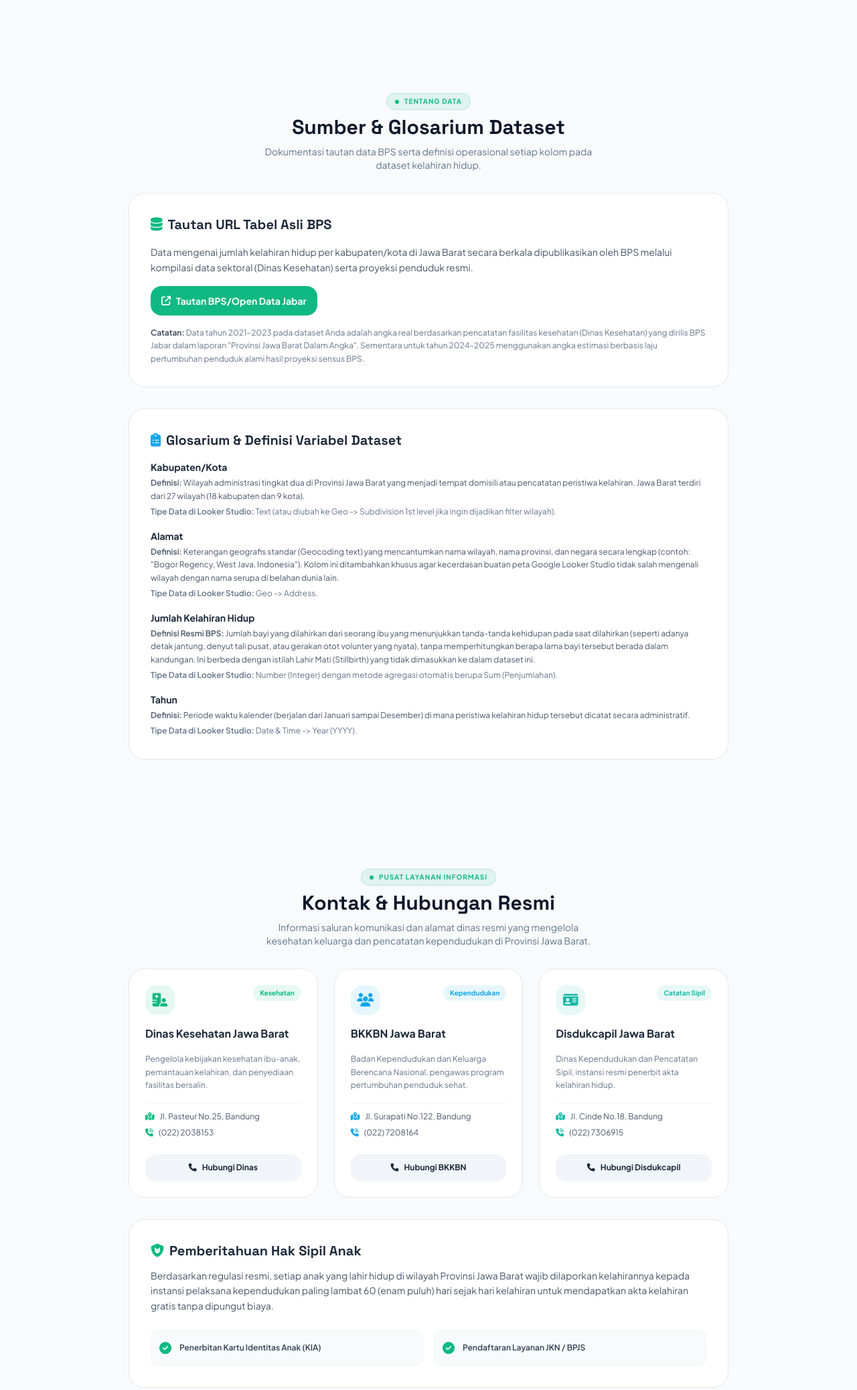
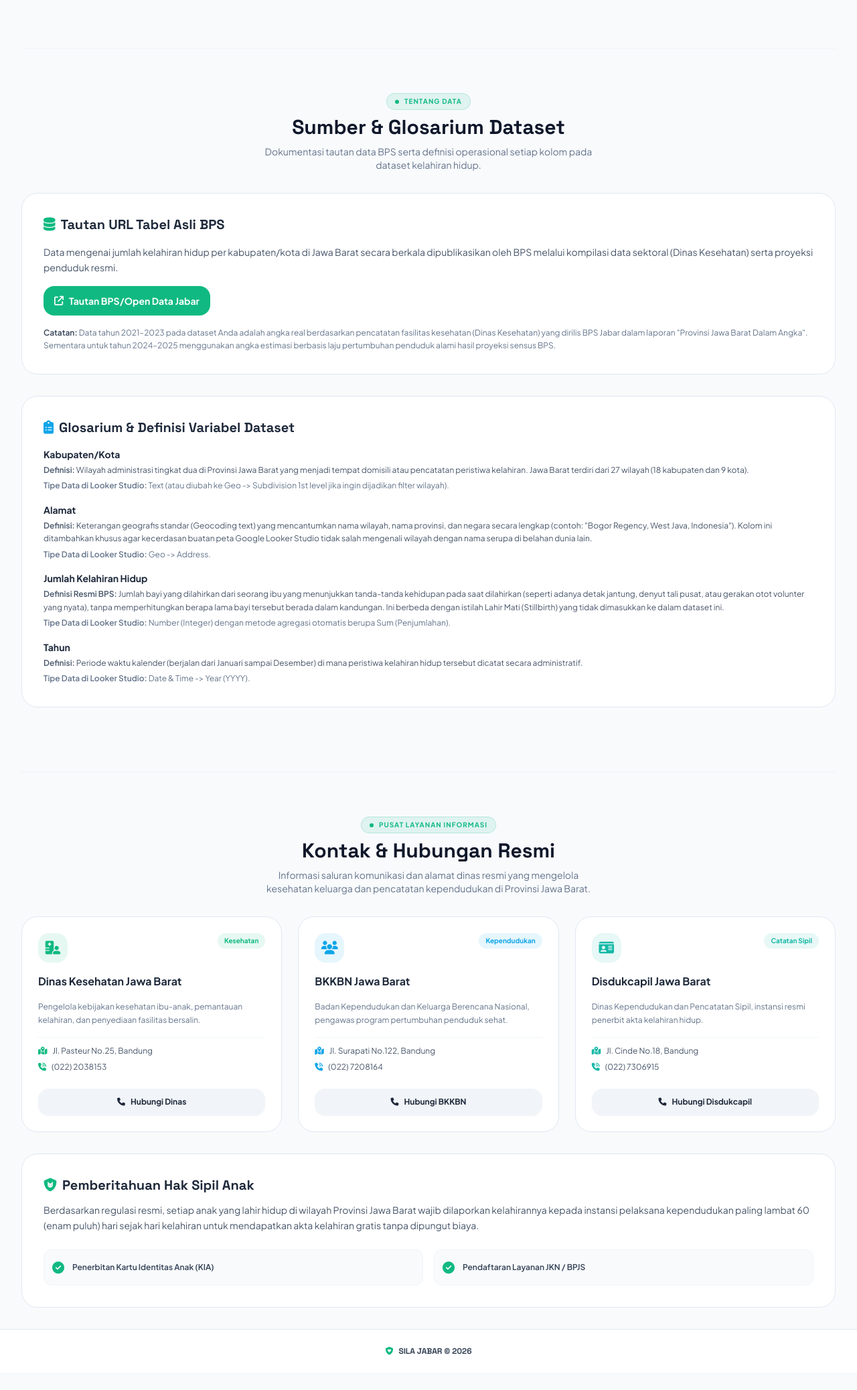
Before and after one commit to muhamadrayhan23/Sila-Jabar, a website: page Public/index.html in a window 1280 px wide. Shown: the part 2000-4075 px from the top of the page at 67% size. After the commit the page ends 4049 px from the top, so only its background shows below. Drawn offline with nearby package versions, Linux system fonts and the light colour scheme.

Commit message:
Merapikana section tentang data dan contact

```diff
--- a/Public/index.html
+++ b/Public/index.html
@@ -406,7 +406,7 @@
         <!-- 3. SECTION: TENTANG DATA -->
 
         <section id="page-data" class="scroll-mt-24 border-t border-slate-100 pt-16">
-            <div class="max-w-4xl mx-auto space-y-8">
+            <div class="mx-auto space-y-8">
                 <!-- Header -->
                 <div class="text-center space-y-2">
                     <div
@@ -519,7 +519,7 @@
 
         <!-- 4. SECTION: CONTACT -->
         <section id="page-contact" class="scroll-mt-24 border-t border-slate-100 pt-16">
-            <div class="max-w-4xl mx-auto space-y-8">
+            <div class="mx-auto space-y-8">
                 <!-- Header -->
                 <div class="text-center space-y-2">
                     <div
```
